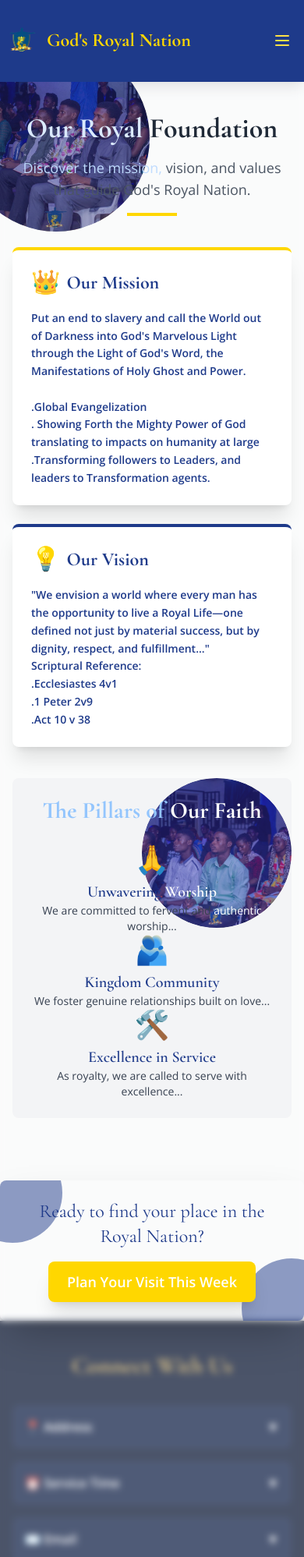
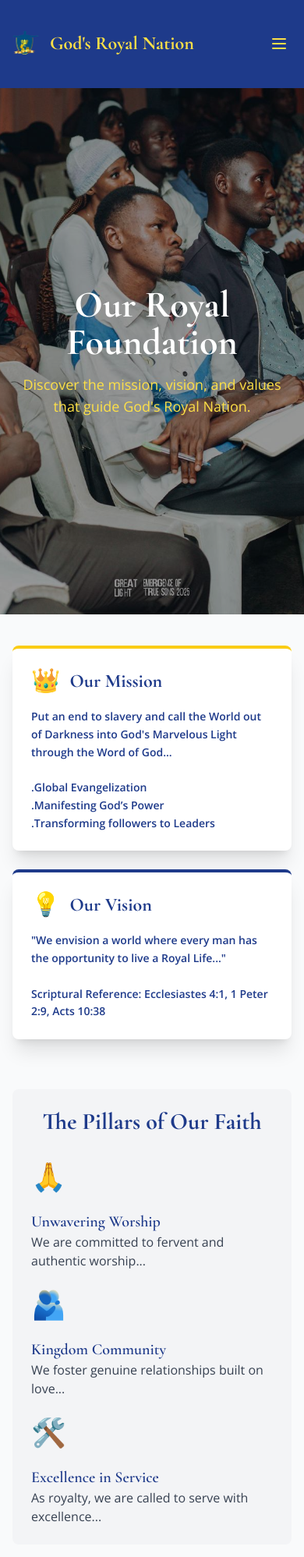
Before and after one commit to Mikeldecreator/Gods-Royal-Nation-GRN-, a plain HTML site: page about.html in a window 390 px wide. Shown: the top 1997 px of the page at 78% size. Drawn offline with nearby package versions, Linux system fonts and the light colour scheme.

Commit message:
Update website content

```diff
--- a/about.html
+++ b/about.html
@@ -28,202 +28,146 @@
 
 <body class="font-sans bg-gray-50 text-gray-800">
 
-<header class="bg-blue-900 text-accent-gold p-2 md:p-4 flex justify-between items-center shadow-lg">
+<!-- HEADER -->
+<header class="bg-blue-900 text-yellow-300 p-3 md:p-5 flex justify-between items-center shadow-lg">
     <div class="flex items-center space-x-3">
         <img src="GRN logo.png" class="w-10 md:w-12 h-auto" alt="Logo">
         <div class="font-serif text-2xl md:text-3xl font-bold">God's Royal Nation</div>
     </div>
     <nav>
-    <button id="menu-toggle" class="md:hidden text-yellow-300 p-2 focus:outline-none">
-        <svg class="w-6 h-6" fill="none" stroke="currentColor" viewBox="0 0 24 24" xmlns="http://www.w3.org/2000/svg">
+        <button id="menu-toggle" class="md:hidden p-2 focus:outline-none">
+            <svg class="w-6 h-6" fill="none" stroke="currentColor" viewBox="0 0 24 24">
                 <path stroke-linecap="round" stroke-linejoin="round" stroke-width="2" d="M4 6h16M4 12h16M4 18h16"></path>
             </svg>
         </button>
-
-    <ul id="menu-links" class="  flex   flex-col   md:flex-row        justify-center   md:justify-end  font-sans   text-xs  md:text-sm   lg:text-base  font-medium  text-yellow-300  space-x-0    md:space-x-10      space-y-2          md:space-y-0       hidden             md:flex            ">
-        <li><a href="index.html" class="border-b-2 border-transparent hover:border-yellow-300 transition-all duration-300 block ">Home</a></li>
-        <li><a href="about.html" class="border-b-2 border-yellow-300 block ">About GRN</a></li>
-        <li><a href="founder.html" class="border-b-2 border-transparent hover:border-yellow-300 transition-all duration-300 block ">Founder</a></li>
-        <li><a href="contact.html" class="border-b-2 border-transparent hover:border-yellow-300 transition-all duration-300 block ">Contact Us</a></li>
+        <ul id="menu-links" class="hidden md:flex flex-col md:flex-row justify-center md:justify-end text-sm md:text-base font-medium space-y-2 md:space-y-0 md:space-x-10">
+            <li><a href="index.html" class="border-b-2 border-transparent hover:border-yellow-300 transition-all block">Home</a></li>
+            <li><a href="about.html" class="border-b-2 border-yellow-300 block">About GRN</a></li>
+            <li><a href="founder.html" class="border-b-2 border-transparent hover:border-yellow-300 transition-all block">Founder</a></li>
+            <li><a href="contact.html" class="border-b-2 border-transparent hover:border-yellow-300 transition-all block">Contact Us</a></li>
         </ul>
     </nav>
 </header>
 
-<!-- PAGE BACKGROUND WRAPPER -->
-<div class="relative overflow-hidden">
+<!-- HERO SECTION WITH BLUR -->
+<section class="relative h-[80vh] flex items-center justify-center overflow-hidden"
+         style="background-image: url('prayooooqsf.jpg'); background-size: cover; background-position: center;">
 
-    <!-- Background Image -->
-    <div class="absolute inset-0 bg-[url('TP logo.jpg')] bg-cover bg-center"></div>
+    <!-- Semi-transparent overlay -->
+    <div class="absolute inset-0 bg-black/40"></div>
 
-    <!-- White Tint -->
-    <div class="absolute inset-0 bg-white/20 backdrop-blur-sm"></div>
-
-    <!-- Curved Decoration – Top Left -->
-    <div class="absolute -top-12 -left-12 w-60 h-60 md:w-96 md:h-96 rounded-full overflow-hidden z-0">
-        <img src="Day.jpg" class="h-full w-full object-cover">
-        <div class="absolute inset-0 bg-indigo-900/40 rounded-full"></div>
+    <!-- Content on top -->
+    <div class="relative z-10 text-center px-4">
+        <h1 class="text-5xl md:text-7xl text-white font-bold font-serif">Our Royal Foundation</h1>
+        <p class="mt-4 text-lg md:text-2xl text-yellow-300">Discover the mission, vision, and values that guide God's Royal Nation.</p>
     </div>
-
-    <!-- PAGE CONTENT ABOVE OVERLAY -->
-    <div class="relative z-20">
-
-        <main class="max-w-6xl mx-auto py-10 md:py-16 px-4">
-
-            <!-- Royal Foundation Section -->
-            <section class="text-center mb-10 md:mb-12">
-               <h1 class="font-serif text-4xl md:text-6xl font-bold mb-4">
-  <span class="text-blue-100 md:text-blue-900">Our Royal</span> Foundation
-</h1>
-
-                <p class="text-lg md:text-xl text-gray-600">
-                    <span class="text-blue-200">Discover the mission,</span> vision, and values that guide God's Royal Nation.
-                </p>
-                <div class="h-1 w-16 md:w-20 bg-accent-gold mx-auto mt-4"></div>
 </section>
 
+
+
+<!-- MAIN CONTENT -->
+<main class="relative z-20 max-w-6xl mx-auto py-10 md:py-16 px-4 space-y-16">
+
     <!-- Mission & Vision -->
-            <section class="grid grid-cols-1 md:grid-cols-2 gap-6 md:gap-12 mb-10 md:mb-16">
-                <div class="bg-white p-6 md:p-8 rounded-lg shadow-xl border-t-4 border-accent-gold">
+    <section class="grid grid-cols-1 md:grid-cols-2 gap-6 md:gap-12">
+        <div class="bg-white p-6 md:p-8 rounded-lg shadow-xl border-t-4 border-yellow-400">
             <h2 class="font-serif text-2xl md:text-3xl font-bold text-blue-900 mb-4 flex items-center">
-                        <span class="text-accent-gold text-3xl md:text-4xl mr-2 md:mr-3">👑</span> Our Mission
+                <span class="text-yellow-400 text-3xl md:text-4xl mr-3">👑</span> Our Mission
             </h2>
-                    <p class="leading-relaxed md:leading-loose text-blue-900 font-bold text-sm md:text-base">
-                        Put an end to slavery and call the World out of Darkness into God's Marvelous Light through the Light of God's Word, the Manifestations of Holy Ghost and Power.
+            <p class="text-blue-900 font-bold text-sm md:text-base leading-relaxed">
+                Put an end to slavery and call the World out of Darkness into God's Marvelous Light through the Word of God...
                 <br><br>
                 .Global Evangelization <br>
-                        . Showing Forth the Mighty Power of God translating to impacts on humanity at large <br>
-                        .Transforming followers to Leaders, and leaders to Transformation agents.
+                .Manifesting God’s Power <br>
+                .Transforming followers to Leaders
             </p>
         </div>
-
         <div class="bg-white p-6 md:p-8 rounded-lg shadow-xl border-t-4 border-blue-900">
             <h2 class="font-serif text-2xl md:text-3xl font-bold text-blue-900 mb-4 flex items-center">
-                        <span class="text-accent-gold text-3xl md:text-4xl mr-2 md:mr-3">💡</span> Our Vision
+                <span class="text-yellow-400 text-3xl md:text-4xl mr-3">💡</span> Our Vision
             </h2>
-                    <p class="leading-relaxed md:leading-loose text-blue-900 font-bold text-sm md:text-base">
-                        "We envision a world where every man has the opportunity to live a Royal Life—one defined not just by material success, but by dignity, respect, and fulfillment..." <br>
-                        Scriptural Reference: <br>
-
-.Ecclesiastes 4v1 <br> .1 Peter 2v9 <br> .Act 10 v 38
+            <p class="text-blue-900 font-bold text-sm md:text-base leading-relaxed">
+                "We envision a world where every man has the opportunity to live a Royal Life..."
+                <br><br>
+                Scriptural Reference: Ecclesiastes 4:1, 1 Peter 2:9, Acts 10:38
             </p>
         </div>
     </section>
 
     <!-- Pillars of Faith -->
-        <section class="relative bg-gray-100 p-6 md:p-10 rounded-lg mb-10 md:mb-16 overflow-hidden">
-    <h2 class="font-serif text-3xl md:text-4xl font-bold text-blue-300 md:text-blue-900 text-center mb-6 md:mb-8 relative z-20">
-        The Pillars of <span class="text-white md:text-blue-600">Our Faith</span>
-    </h2>
+    <section class="relative bg-gray-100 p-6 md:p-10 rounded-lg overflow-hidden space-y-6">
+        <h2 class="font-serif text-3xl md:text-4xl font-bold text-blue-900 text-center mb-8">The Pillars of Our Faith</h2>
 
-    <!-- Upper-right circular image -->
-    <div class="absolute top-0 md:top-[-40px] right-0 w-48 h-48 md:w-96 md:h-96 rounded-full overflow-hidden z-10">
-        <img src="Day2.jpg" class="h-full w-full object-cover rounded-full">
-        <div class="absolute inset-0 bg-indigo-700/40 rounded-full"></div>
-    </div>
-
-<div class="space-y-6 md:space-y-8 relative z-20">
-    <div class="flex flex-col md:flex-row items-center md:items-start space-x-0 md:space-x-6">
-        <span class="text-4xl md:text-6xl text-accent-gold mt-0 md:mt-1">🙏</span>
-        <div class="mt-2 md:mt-0 text-center md:text-left">
-            <h3 class="font-serif text-xl md:text-2xl font-semibold text-blue-900">
-                Unwavering <span class="text-white md:text-blue-900">Worship</span>
-            </h3>
-            <p class="text-gray-700 md:text-gray-700 text-sm md:text-base">
-                We are committed to fervent and <span class="text-white md:text-blue-600">authentic</span> worship...
-            </p>
-        </div>
+        <div class="flex flex-col md:flex-row items-start space-y-6 md:space-y-0 md:space-x-6">
+            <span class="text-4xl md:text-6xl text-yellow-400">🙏</span>
+            <div>
+                <h3 class="font-serif text-xl md:text-2xl font-semibold text-blue-900">Unwavering Worship</h3>
+                <p class="text-gray-700 md:text-base">We are committed to fervent and authentic worship...</p>
             </div>
         </div>
 
-
-
-                    <div class="flex flex-col md:flex-row items-center md:items-start space-x-0 md:space-x-6">
-                        <span class="text-4xl md:text-6xl text-accent-gold mt-0 md:mt-1">🫂</span>
-                        <div class="mt-2 md:mt-0 text-center md:text-left">
+        <div class="flex flex-col md:flex-row items-start space-y-6 md:space-y-0 md:space-x-6">
+            <span class="text-4xl md:text-6xl text-yellow-400">🫂</span>
+            <div>
                 <h3 class="font-serif text-xl md:text-2xl font-semibold text-blue-900">Kingdom Community</h3>
-                            <p class="text-gray-700 text-sm md:text-base">We foster genuine relationships built on love...</p>
+                <p class="text-gray-700 md:text-base">We foster genuine relationships built on love...</p>
             </div>
         </div>
 
-                    <div class="flex flex-col md:flex-row items-center md:items-start space-x-0 md:space-x-6">
-                        <span class="text-4xl md:text-6xl text-accent-gold mt-0 md:mt-1">🛠️</span>
-                        <div class="mt-2 md:mt-0 text-center md:text-left">
+        <div class="flex flex-col md:flex-row items-start space-y-6 md:space-y-0 md:space-x-6">
+            <span class="text-4xl md:text-6xl text-yellow-400">🛠️</span>
+            <div>
                 <h3 class="font-serif text-xl md:text-2xl font-semibold text-blue-900">Excellence in Service</h3>
-                            <p class="text-gray-700 text-sm md:text-base">As royalty, we are called to serve with excellence...</p>
-                        </div>
+                <p class="text-gray-700 md:text-base">As royalty, we are called to serve with excellence...</p>
             </div>
         </div>
     </section>
 
-            <!-- Call to Action Section -->
-            <section class="relative text-center bg-royal-indigo p-6 md:p-10 rounded-lg shadow-2xl overflow-hidden">
-                <!-- Top-left blue circle -->
-                <div class="absolute -top-12 -left-12 w-32 h-32 md:w-56 md:h-56 bg-blue-900 rounded-full opacity-50 z-0"></div>
-
-                <!-- Bottom-right blue circle -->
-                <div class="absolute -bottom-12 -right-12 w-32 h-32 md:w-56 md:h-56 bg-blue-900 rounded-full opacity-50 z-0"></div>
-
-                <h2 class="font-serif text-2xl md:text-4xl text-blue-900 mb-4 relative z-10">
-                    Ready to find your place in the Royal Nation?
-                </h2>
-                <a href="contact.html" class="inline-block px-6 md:px-10 py-3 md:py-4 bg-accent-gold text-white font-bold text-lg md:text-xl rounded-lg
-                        hover:bg-blue-800 transition duration-300 shadow-xl relative z-10">
-                    Plan Your Visit This Week
-                </a>
-            </section>
-
-        </main>
-
-        <!-- CONNECT SECTION -->
+    <!-- Connect With Us -->
     <section class="bg-[#1F2A44] text-white py-10 md:py-16 px-4 md:px-6">
         <div class="max-w-7xl mx-auto space-y-6">
-
-                <h1 class="text-center text-3xl md:text-4xl font-serif font-bold text-[#D9B96E] mb-8 md:mb-12">
+            <h1 class="text-center text-3xl md:text-4xl font-serif font-bold text-yellow-400 mb-8 md:mb-12">
                 Connect With Us
             </h1>
 
             <div class="space-y-4 md:space-y-6">
-                    <div class="bg-[#243356] p-4 md:p-5 rounded-lg">
-                        <button onclick="toggleAccordion('address')"
-                            class="w-full flex justify-between items-center font-semibold text-base md:text-lg">
+                <div class="bg-[#2A3A5A] p-4 md:p-5 rounded-lg shadow-md border border-gray-700">
+                    <button onclick="toggleAccordion('address')" class="w-full flex justify-between items-center font-semibold text-base md:text-lg">
                         <span>📍 Address</span>
                         <span id="address-arrow">▼</span>
                     </button>
-                        <div id="address" class="hidden mt-2 text-gray-200 text-sm md:text-base">
+                    <div id="address" class="hidden mt-2 text-white text-sm md:text-base">
                         Niniowo Plaza, Ikere Ekiti
                     </div>
                 </div>
 
-                    <div class="bg-[#243356] p-4 md:p-5 rounded-lg">
-                        <button onclick="toggleAccordion('service')"
-                            class="w-full flex justify-between items-center font-semibold text-base md:text-lg">
+                <div class="bg-[#2A3A5A] p-4 md:p-5 rounded-lg shadow-md border border-gray-700">
+                    <button onclick="toggleAccordion('service')" class="w-full flex justify-between items-center font-semibold text-base md:text-lg">
                         <span>⏰ Service Time</span>
                         <span id="service-arrow">▼</span>
                     </button>
-                        <div id="service" class="hidden mt-2 text-gray-200 text-sm md:text-base">
+                    <div id="service" class="hidden mt-2 text-white text-sm md:text-base">
                         Sunday Service — 8:00 AM <br>
                         Word Feast (Tuesday) — 5:00 PM
                     </div>
                 </div>
 
-                    <div class="bg-[#243356] p-4 md:p-5 rounded-lg">
-                        <button onclick="toggleAccordion('email')"
-                            class="w-full flex justify-between items-center font-semibold text-base md:text-lg">
+                <div class="bg-[#2A3A5A] p-4 md:p-5 rounded-lg shadow-md border border-gray-700">
+                    <button onclick="toggleAccordion('email')" class="w-full flex justify-between items-center font-semibold text-base md:text-lg">
                         <span>✉️ Email</span>
                         <span id="email-arrow">▼</span>
                     </button>
-                        <div id="email" class="hidden mt-2 text-gray-200 text-sm md:text-base">
+                    <div id="email" class="hidden mt-2 text-white text-sm md:text-base">
                         michealcoentrepreneur@gmail.com
                     </div>
                 </div>
 
-                    <div class="bg-[#243356] p-4 md:p-5 rounded-lg">
-                        <button onclick="toggleAccordion('branch')"
-                            class="w-full flex justify-between items-center font-semibold text-base md:text-lg">
+                <div class="bg-[#2A3A5A] p-4 md:p-5 rounded-lg shadow-md border border-gray-700">
+                    <button onclick="toggleAccordion('branch')" class="w-full flex justify-between items-center font-semibold text-base md:text-lg">
                         <span>📍 Locate the Branch</span>
                         <span id="branch-arrow">▼</span>
                     </button>
-                        <div id="branch" class="hidden mt-2 text-gray-200 text-sm md:text-base">
+                    <div id="branch" class="hidden mt-2 text-white text-sm md:text-base">
                         Akungba <br>
                         BOUSETI Campus, Ikere Ekiti <br>
                         Ibafo, Lagos/Ogun State
@@ -233,12 +177,11 @@
         </div>
     </section>
 
+</main>
+
 <footer class="bg-white text-blue-900 font-bold text-center py-4 text-sm md:text-base">
     &copy; <span id="year"></span> God's Royal Nation
 </footer>
-
-    </div> <!-- z-20 content wrapper -->
-</div> <!-- background wrapper -->
 
 
 
```
Also changed, not shown: prayooooqsf.jpg (added). Lines whose indentation alone changed are shown as unchanged.
